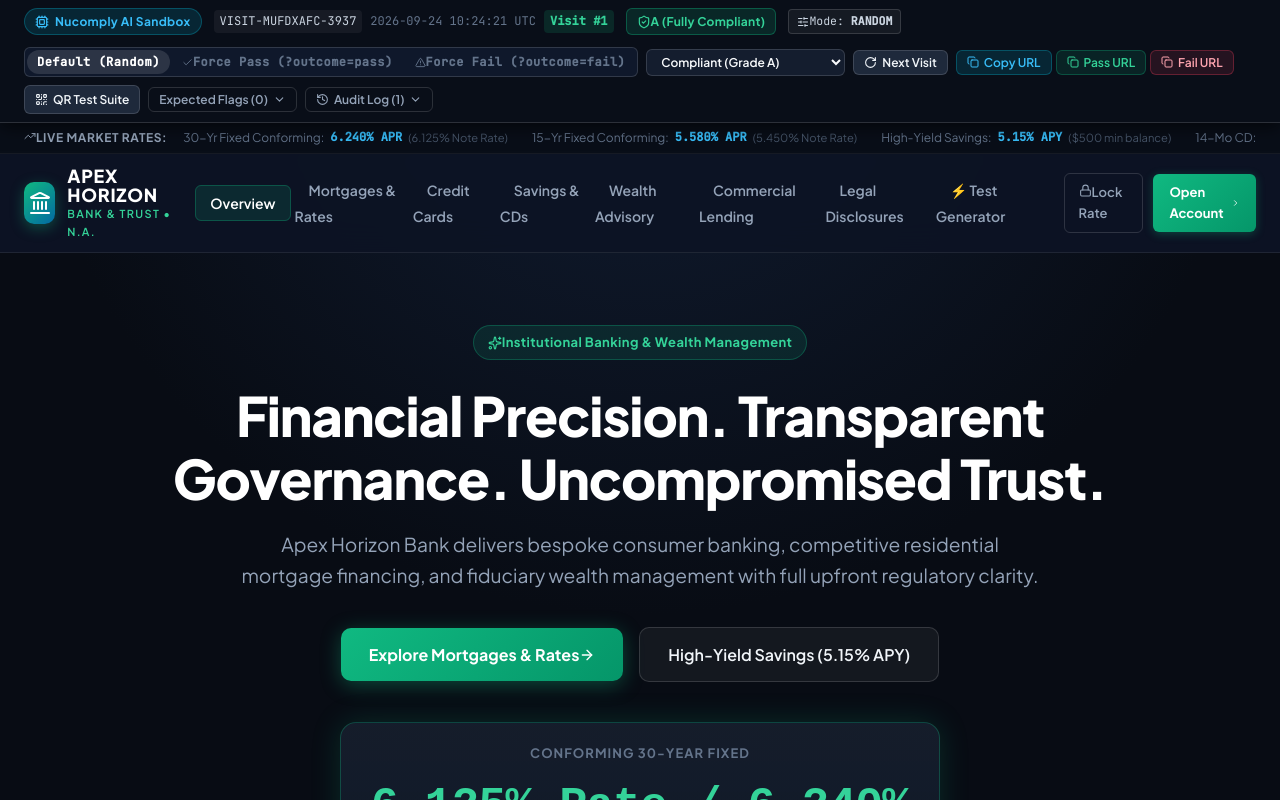
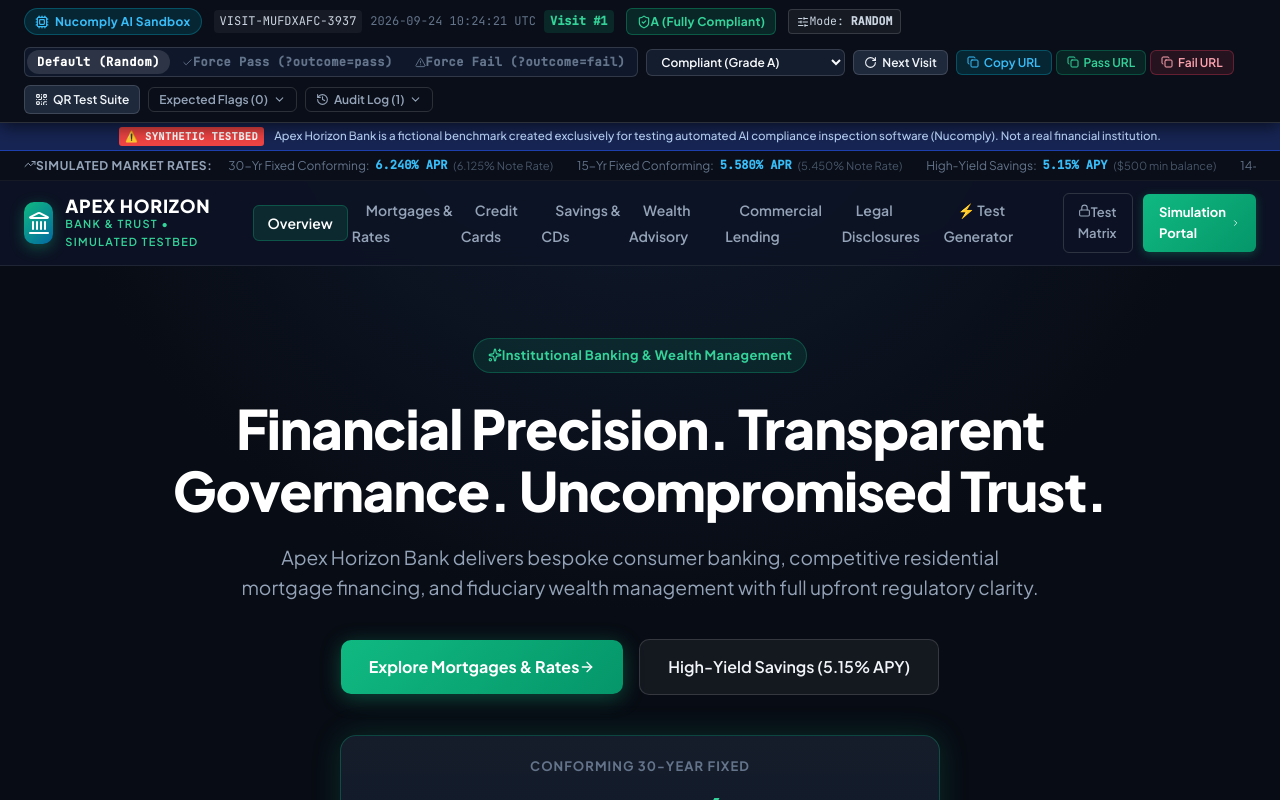
Before and after one commit to owensheehan/NCT, a React (Vite) app: page /#/ in a window 1280 px wide. Shown: the top 800 px of the page. Built offline with nearby package versions, Linux system fonts and the light colour scheme.

Commit message:
fix: add synthetic benchmark safety disclaimers, robots noindex, and anti-phishing metadata

```diff
--- a/index.html
+++ b/index.html
@@ -3,8 +3,12 @@
   <head>
     <meta charset="UTF-8" />
     <meta name="viewport" content="width=device-width, initial-scale=1.0" />
-    <title>Apex Horizon Bank & Trust | Modern Commercial & Consumer Banking</title>
-    <meta name="description" content="Apex Horizon Bank provides competitive mortgages, high-yield deposit accounts, credit solutions, and commercial lending with institutional-grade financial security." />
+    <title>Apex Horizon Bank (Simulated Testbed) | Nucomply AI Compliance Platform</title>
+    <meta name="description" content="Synthetic testbed and benchmarking environment for automated AI marketing compliance inspection (Nucomply). Apex Horizon Bank is a fictional simulated entity. No real financial services, deposits, or credit facilities are offered." />
+    <meta name="robots" content="noindex, nofollow, noarchive, nosnippet" />
+    <meta name="googlebot" content="noindex, nofollow" />
+    <meta name="application-name" content="Nucomply Synthetic Banking Compliance Testbed" />
+    <meta name="classification" content="Software Testing Benchmark / Synthetic Compliance Testbed" />
     <link rel="preconnect" href="https://fonts.googleapis.com">
     <link rel="preconnect" href="https://fonts.gstatic.com" crossorigin>
     <link href="https://fonts.googleapis.com/css2?family=Plus+Jakarta+Sans:wght@300;400;500;600;700;800&family=JetBrains+Mono:wght@400;500&display=swap" rel="stylesheet">
--- a/src/components/Footer.tsx
+++ b/src/components/Footer.tsx
@@ -107,7 +107,7 @@ export const Footer: React.FC<FooterProps> = ({
       <div className="footer-bottom">
         <div className="footer-bottom-container">
           <p className="copyright-text">
-            © {currentYear} Apex Horizon Bank N.A. All rights reserved. Operating under US National Bank Charter #88412-B.
+            © {currentYear} Apex Horizon Bank (Synthetic Entity) • Created exclusively as a software testing benchmark for the Nucomply Automated AI Compliance Inspection Platform. Not a real financial institution. No real deposits, loans, or financial products are offered.
           </p>
           <div className="footer-meta-tags">
             <span>Security Encrypted 256-bit SSL</span>
--- a/src/components/Navbar.tsx
+++ b/src/components/Navbar.tsx
@@ -32,11 +32,19 @@ export const Navbar: React.FC<NavbarProps> = ({ rates }): React.ReactNode => {
 
   return (
     <header className="navbar-wrapper">
+      {/* Synthetic Benchmark Safety Disclaimer Ribbon */}
+      <div className="synthetic-disclaimer-ribbon">
+        <span className="disclaimer-chip">⚠️ SYNTHETIC TESTBED</span>
+        <span className="disclaimer-msg">
+          Apex Horizon Bank is a fictional benchmark created exclusively for testing automated AI compliance inspection software (Nucomply). Not a real financial institution.
+        </span>
+      </div>
+
       {/* Live Financial Rates Ticker Sub-bar */}
       <div className="ticker-bar">
         <div className="ticker-label">
           <TrendingUp size={12} className="inline mr-1 text-emerald-400" />
-          <span>LIVE MARKET RATES:</span>
+          <span>SIMULATED MARKET RATES:</span>
         </div>
         <div className="ticker-scroll">
           <div className="ticker-track">
@@ -60,7 +68,7 @@ export const Navbar: React.FC<NavbarProps> = ({ rates }): React.ReactNode => {
             </div>
             <div className="brand-text">
               <span className="brand-title">APEX HORIZON</span>
-              <span className="brand-subtitle">BANK & TRUST • N.A.</span>
+              <span className="brand-subtitle">BANK & TRUST • SIMULATED TESTBED</span>
             </div>
           </Link>
 
@@ -81,12 +89,12 @@ export const Navbar: React.FC<NavbarProps> = ({ rates }): React.ReactNode => {
           </ul>
 
           <div className="nav-actions">
-            <Link to="/mortgages" className="nav-btn-secondary">
+            <Link to="/test-generator" className="nav-btn-secondary" title="View Automated Compliance Test Matrix">
               <Lock size={13} className="inline mr-1 text-slate-400" />
-              <span>Lock Rate</span>
+              <span>Test Matrix</span>
             </Link>
-            <Link to="/savings" className="nav-btn-primary">
-              <span>Open Account</span>
+            <Link to="/test-generator" className="nav-btn-primary" title="Synthetic Compliance Simulation Only">
+              <span>Simulation Portal</span>
               <ChevronRight size={14} className="inline ml-1" />
             </Link>
           </div>
--- a/src/index.css
+++ b/src/index.css
@@ -445,6 +445,35 @@ button, input, select {
   position: sticky;
   top: 0;
   z-index: 990;
+}
+
+.synthetic-disclaimer-ribbon {
+  background: #172554;
+  border-bottom: 1px solid #1e40af;
+  padding: 4px 24px;
+  display: flex;
+  align-items: center;
+  justify-content: center;
+  gap: 10px;
+  font-size: 0.72rem;
+  color: #bfdbfe;
+  text-align: center;
+  flex-wrap: wrap;
+}
+
+.disclaimer-chip {
+  background: #ef4444;
+  color: #ffffff;
+  font-weight: 800;
+  font-size: 0.65rem;
+  padding: 1px 6px;
+  border-radius: 3px;
+  letter-spacing: 0.04em;
+  font-family: var(--font-mono);
+}
+
+.disclaimer-msg {
+  font-weight: 500;
 }
 
 .ticker-bar {
```
Also changed, not shown: public/robots.txt (added).
